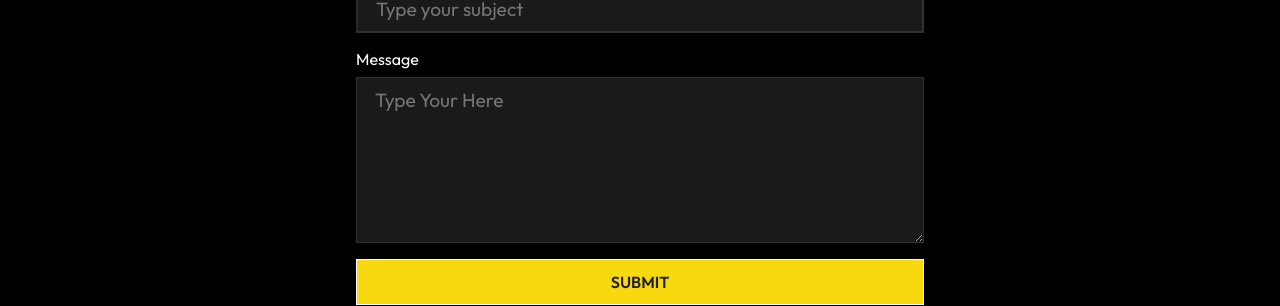
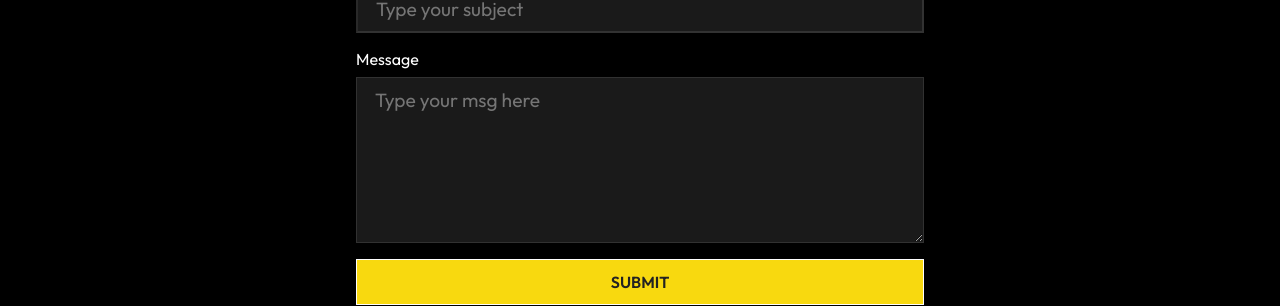
Before and after one commit to PawelBogusz1/ABoguszProject, a React (Vite) app: page /contact in a window 1280 px wide. Shown: the part 1091-1397 px from the top of the page. Built offline with nearby package versions, Linux system fonts and the light colour scheme.

Commit message:
fixedform

```diff
--- a/src/components/Form.jsx
+++ b/src/components/Form.jsx
@@ -15,7 +15,7 @@ const Form = () => {
 				<label>Subject</label>
 				<input type='text' placeholder='Type your subject' />
 				<label id='message'>Message</label>
-				<textarea id='message' rows='6' placeholder='Type Your Here'></textarea>
+				<textarea id='message' rows='6' placeholder='Type your msg here'></textarea>
 				<button type='submit' className='btn'>
 					Submit
 				</button>
```
